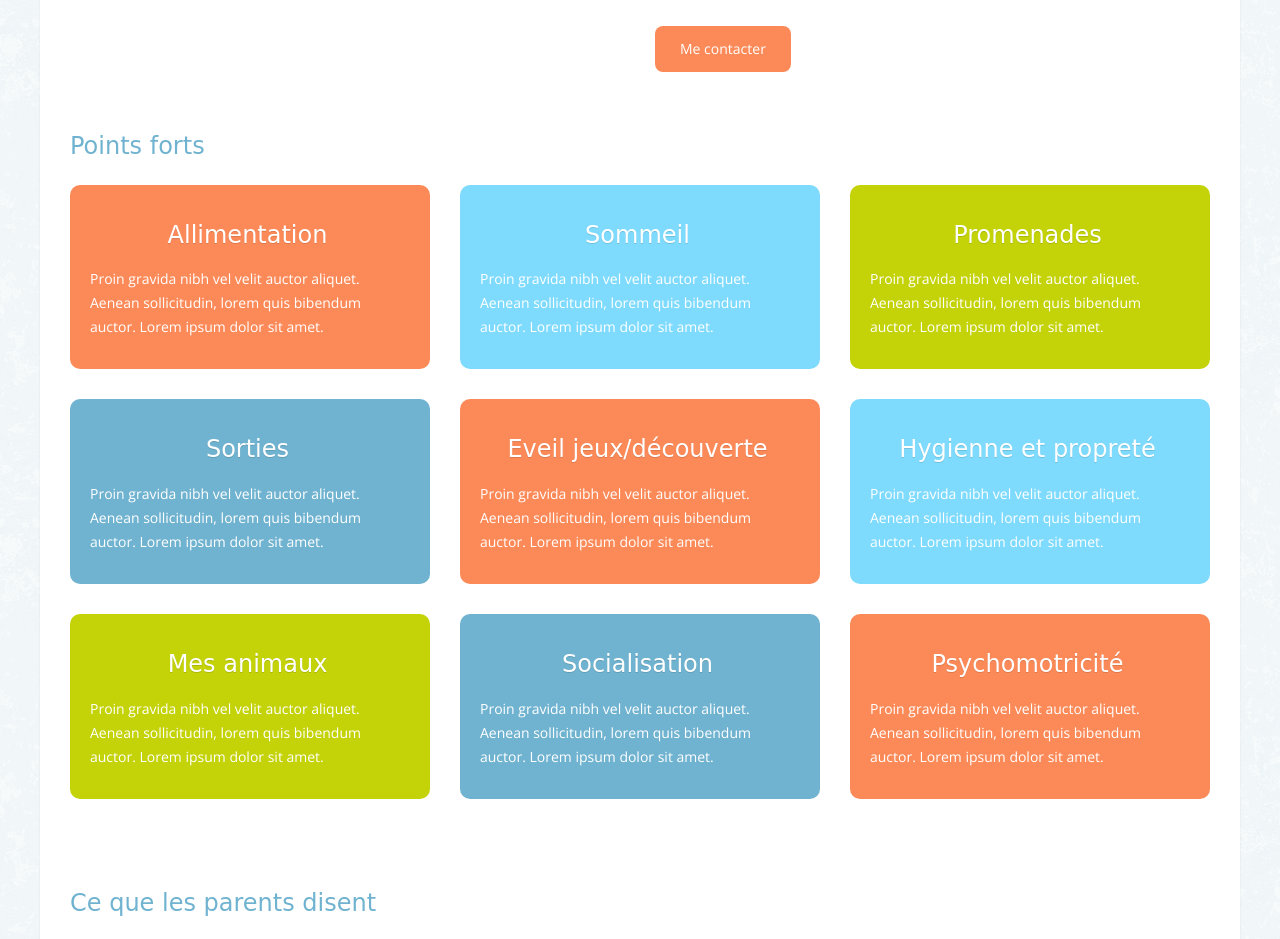
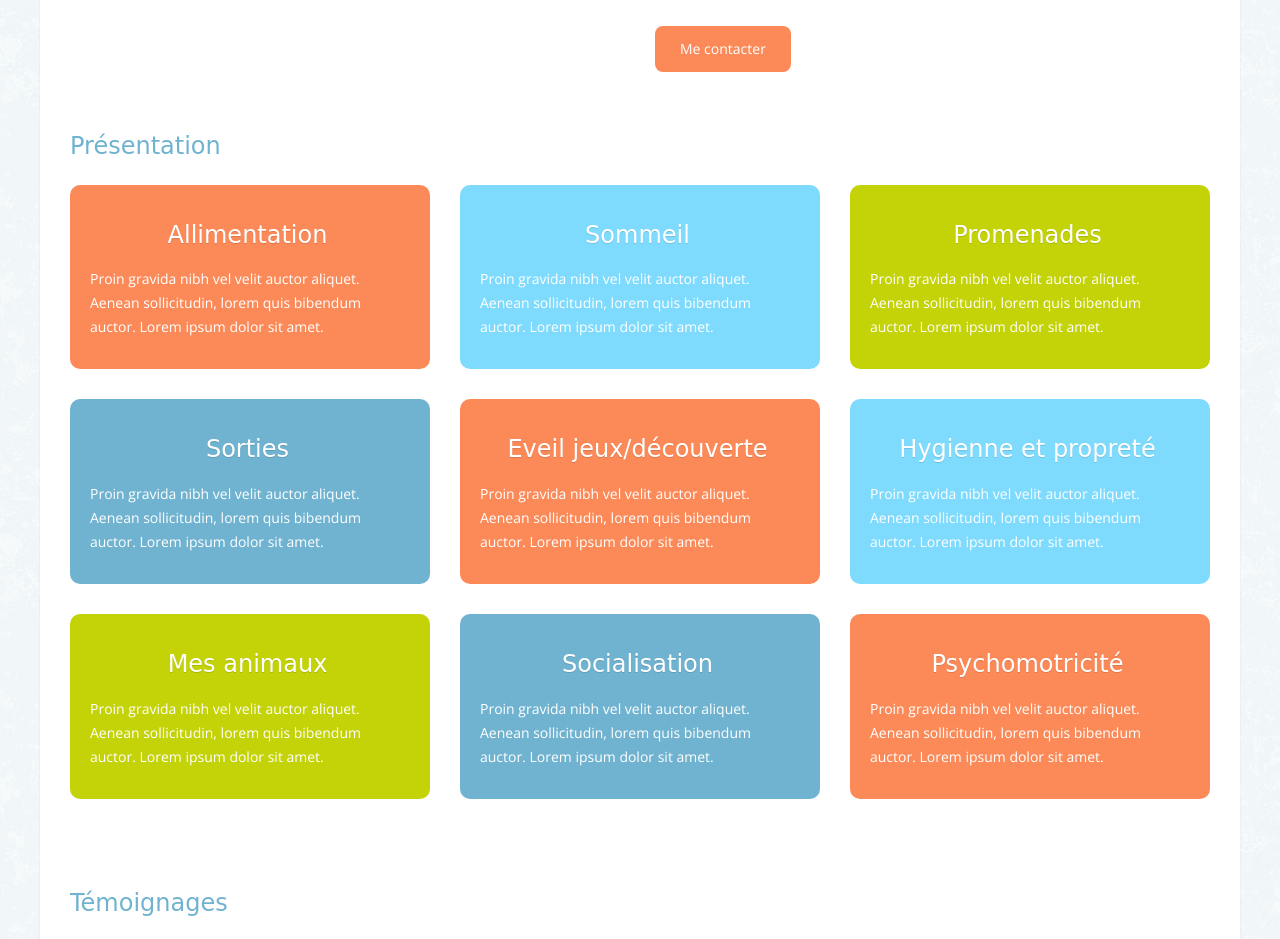
Before and after one commit to funkyremi/nounou, a plain HTML site: page index.html in a window 1280 px wide. Shown: the part 800-1739 px from the top of the page. Drawn offline with nearby package versions, Linux system fonts and the light colour scheme; a script that the page names is missing; a web font is replaced by a local one.

Commit message:
improvements

```diff
--- a/index.html
+++ b/index.html
@@ -62,7 +62,7 @@
 
 					<!-- Logo -->
 					<div class="logo">
-						<a href="index.html"><img src="images/logo.png" alt="Babysitter"></a>
+						<a href="index.html"><img src="images/logo.png" width="250px" alt="Babysitter"></a>
 						<!-- <h1><a href="index.html"><strong>Baby</strong>sitter</a></h1> -->
 						<p class="tagline hidden-xs hidden-sm">Assistante maternelle agréée depuis 2003</p>
 					</div>
@@ -134,7 +134,7 @@
 
 					<div class="spacer-xl"></div>
 
-					<h2>Points forts</h2>
+					<h2>Présentation</h2>
 					<div class="row">
 
 						<div class="col-md-4">
@@ -231,7 +231,7 @@
 
 					<div class="spacer-xl"></div>
 
-					<h2>Ce que les parents disent</h2>
+					<h2>Témoignages</h2>
 					<div class="row">
 						<div class="col-md-4">
 							<div class="testimonial">
```
Also changed, not shown: images/logo.png, 1 other file.
